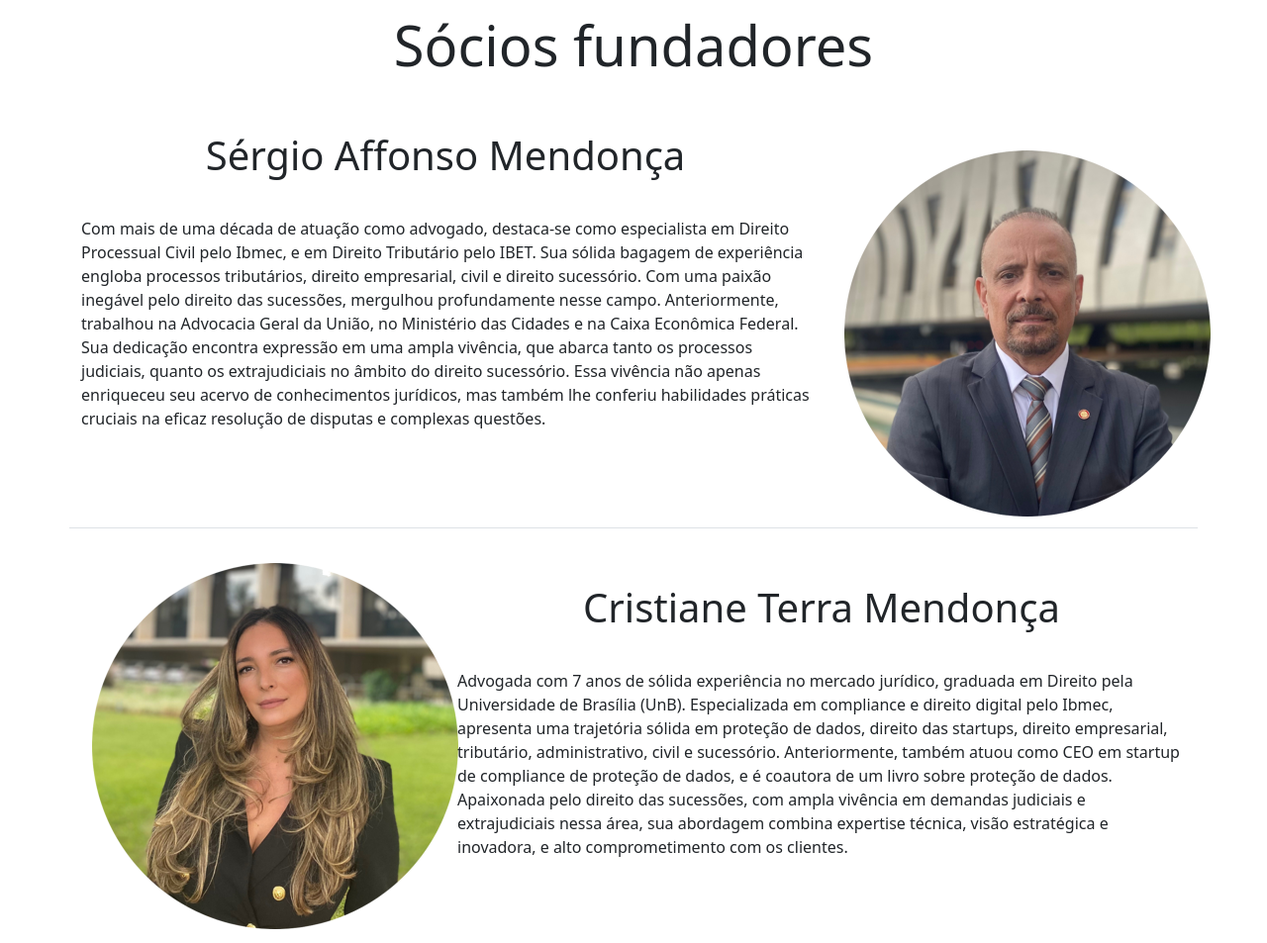
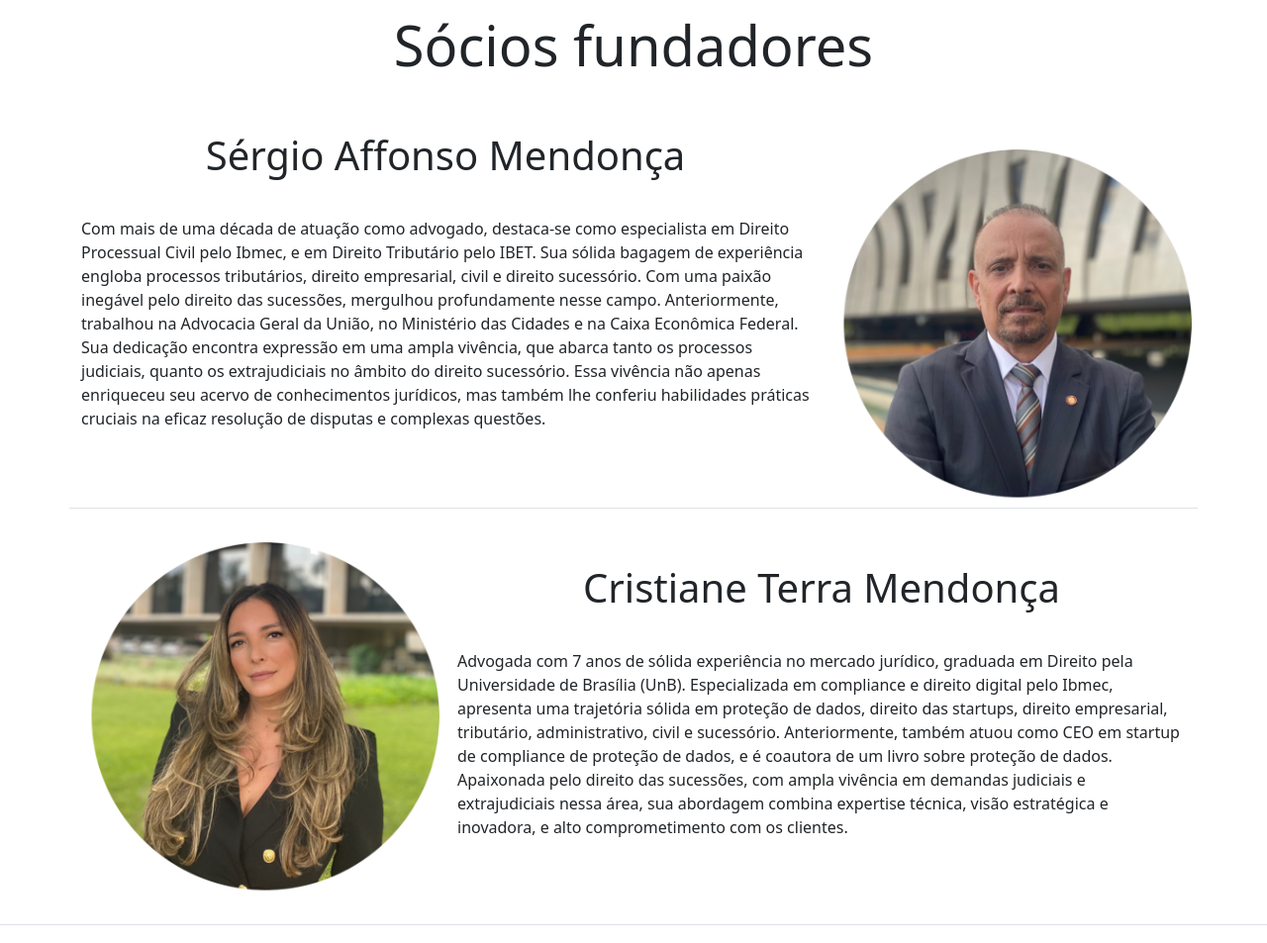
Before and after one commit to terraemendonca/terraemendonca.com.br, a plain HTML site: page index.html in a window 1280 px wide. Shown: the part 2880-3833 px from the top of the page at 99% size. Drawn offline with nearby package versions, Linux system fonts and the light colour scheme.

Commit message:
fix img size

```diff
--- a/index.html
+++ b/index.html
@@ -170,14 +170,14 @@
           </div>
           <div class="col-md-4">
             <div class="imgAbt">
-              <img width="400" height="400" src="assets/img/sergio_small.png" />
+              <img width="380" height="380" src="assets/img/sergio_small.png" />
             </div>
           </div>
         </div>
         <div class="row padding-top">
           <div class="col-md-4">
             <div class="imgAbt">
-              <img width="400" height="400" src="assets/img/cristiane_small.png" />
+              <img width="380" height="380" src="assets/img/cristiane_small.png" />
             </div>
           </div>
           <div class="col-md-8">
```
